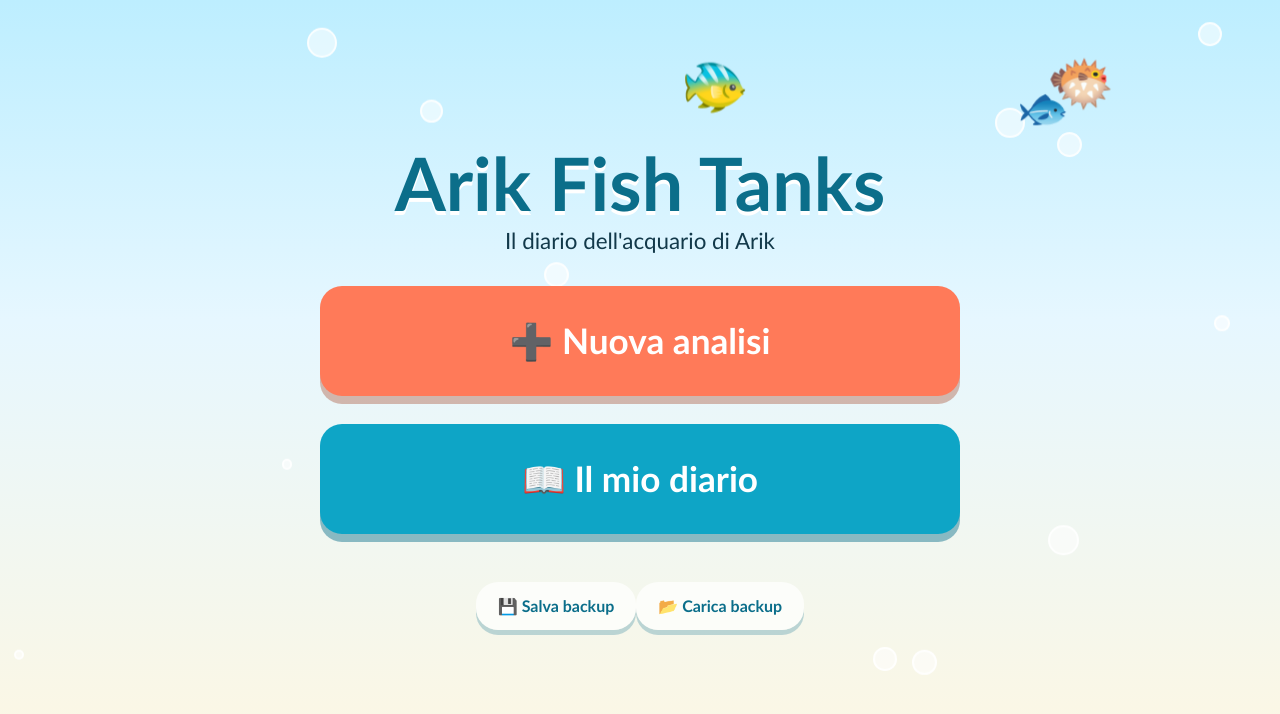
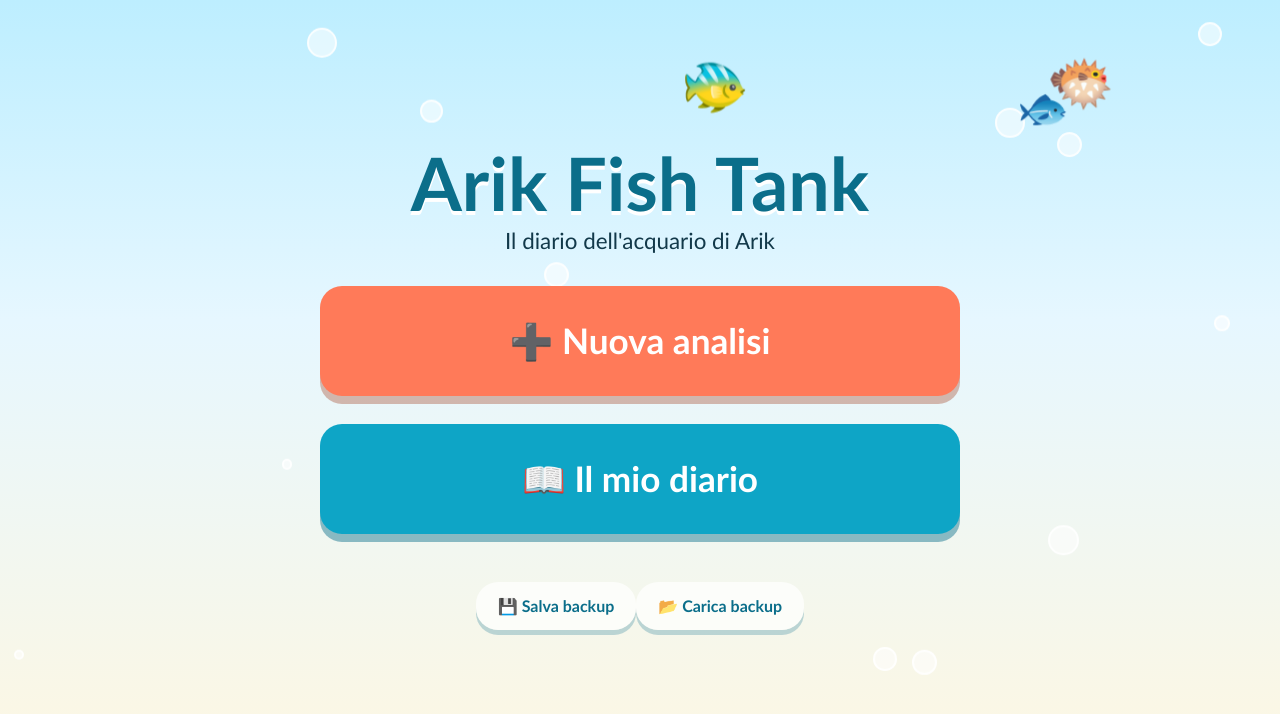
Before and after one commit to AndreaGi/ArikFishTank, a website built with Vite: page index.html in a window 1280 px wide. Built offline with nearby package versions, Linux system fonts and the light colour scheme.

Commit message:
Rinomina app in Arik Fish Tank
Co-Authored-By: Claude Sonnet 5.5 <noreply@anthropic.com>

```diff
--- a/index.html
+++ b/index.html
@@ -10,7 +10,7 @@
     <meta name="theme-color" content="#0ea5c6" />
     <link rel="icon" href="icon.svg" type="image/svg+xml" />
     <link rel="apple-touch-icon" href="icon.svg" />
-    <title>Arik Fish Tanks</title>
+    <title>Arik Fish Tank</title>
   </head>
   <body>
     <div class="bubbles" aria-hidden="true"></div>
--- a/src/screens/home.ts
+++ b/src/screens/home.ts
@@ -7,7 +7,7 @@ export function home(vai: Vai): HTMLElement {
 
   const scarica = () => {
     const url = URL.createObjectURL(new Blob([esporta()], { type: 'application/json' }));
-    const a = h('a', { href: url, download: `arik-fish-tanks-${new Date().toISOString().slice(0, 10)}.json` });
+    const a = h('a', { href: url, download: `arik-fish-tank-${new Date().toISOString().slice(0, 10)}.json` });
     a.click();
     URL.revokeObjectURL(url);
   };
@@ -29,7 +29,7 @@ export function home(vai: Vai): HTMLElement {
 
   return h('section', { class: 'schermata home' },
     h('div', { class: 'pesci', 'aria-hidden': 'true' }, h('span', { class: 'pesce p1' }, '🐠'), h('span', { class: 'pesce p2' }, '🐟'), h('span', { class: 'pesce p3' }, '🐡')),
-    h('h1', { class: 'titolo' }, 'Arik Fish Tanks'),
+    h('h1', { class: 'titolo' }, 'Arik Fish Tank'),
     h('p', { class: 'sottotitolo' }, "Il diario dell'acquario di Arik"),
     h('div', { class: 'menu' },
       bottone('➕ Nuova analisi', 'enorme', () => vai({ nome: 'nuova' })),
--- a/vite.config.ts
+++ b/vite.config.ts
@@ -8,7 +8,7 @@ export default defineConfig({
       registerType: 'autoUpdate',
       includeAssets: ['icon.svg'],
       manifest: {
-        name: 'Arik Fish Tanks',
+        name: 'Arik Fish Tank',
         short_name: 'Arik Fish',
         description: "Il diario delle analisi dell'acquario di Arik",
         lang: 'it',
```
